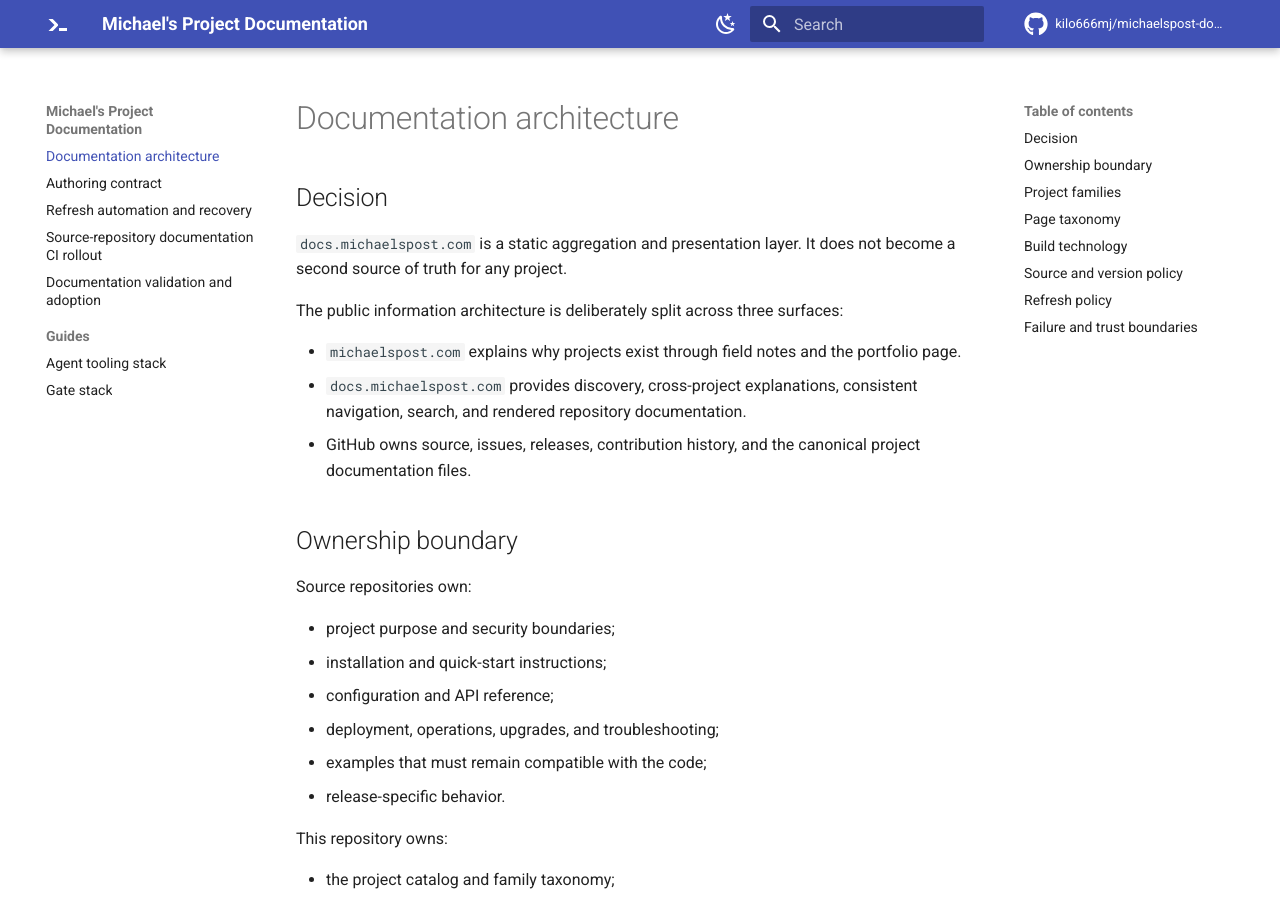
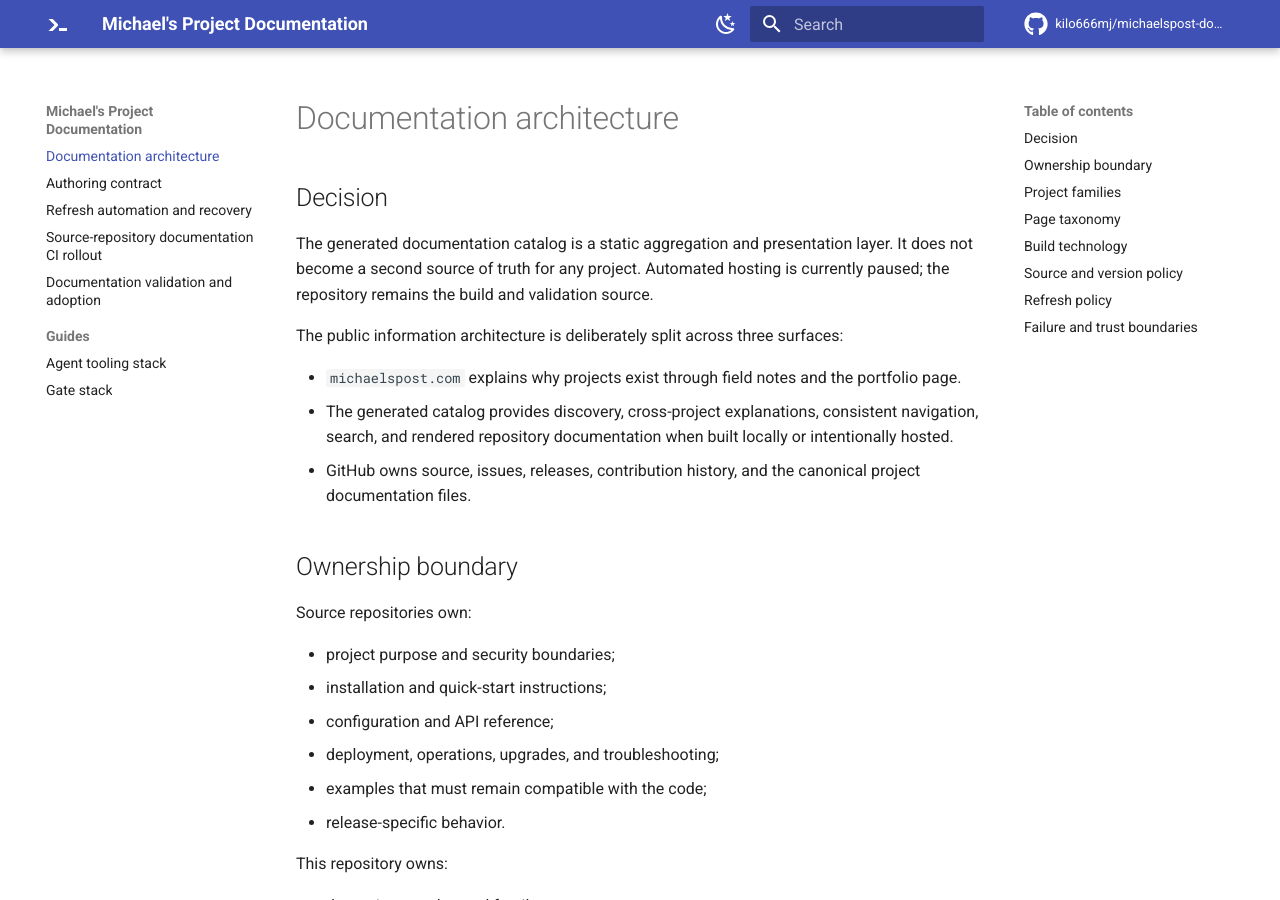
Before and after one commit to kilo666mj/michaelspost-docs, an MkDocs documentation site: the page built from docs/architecture.md, in a window 1280 px wide and 900 px high. Built offline with MkDocs 1.6.1 and Material for MkDocs 9.7.7, drawn with Linux system fonts in a browser that asks for light colours; comment, search, counter and statistics services are not loaded.

Commit message:
Pause artifact publication

```diff
--- a/docs/architecture.md
+++ b/docs/architecture.md
@@ -2,16 +2,19 @@
 
 ## Decision
 
-`docs.michaelspost.com` is a static aggregation and presentation layer. It does
-not become a second source of truth for any project.
+The generated documentation catalog is a static aggregation and presentation
+layer. It does not become a second source of truth for any project. Automated
+hosting is currently paused; the repository remains the build and validation
+source.
 
 The public information architecture is deliberately split across three
 surfaces:
 
 - `michaelspost.com` explains why projects exist through field notes and the
   portfolio page.
-- `docs.michaelspost.com` provides discovery, cross-project explanations,
-  consistent navigation, search, and rendered repository documentation.
+- The generated catalog provides discovery, cross-project explanations,
+  consistent navigation, search, and rendered repository documentation when
+  built locally or intentionally hosted.
 - GitHub owns source, issues, releases, contribution history, and the canonical
   project documentation files.
 
```
Also changed, not shown: README.md (+12 -12 lines), docs/automation.md (+5 -1 lines).
